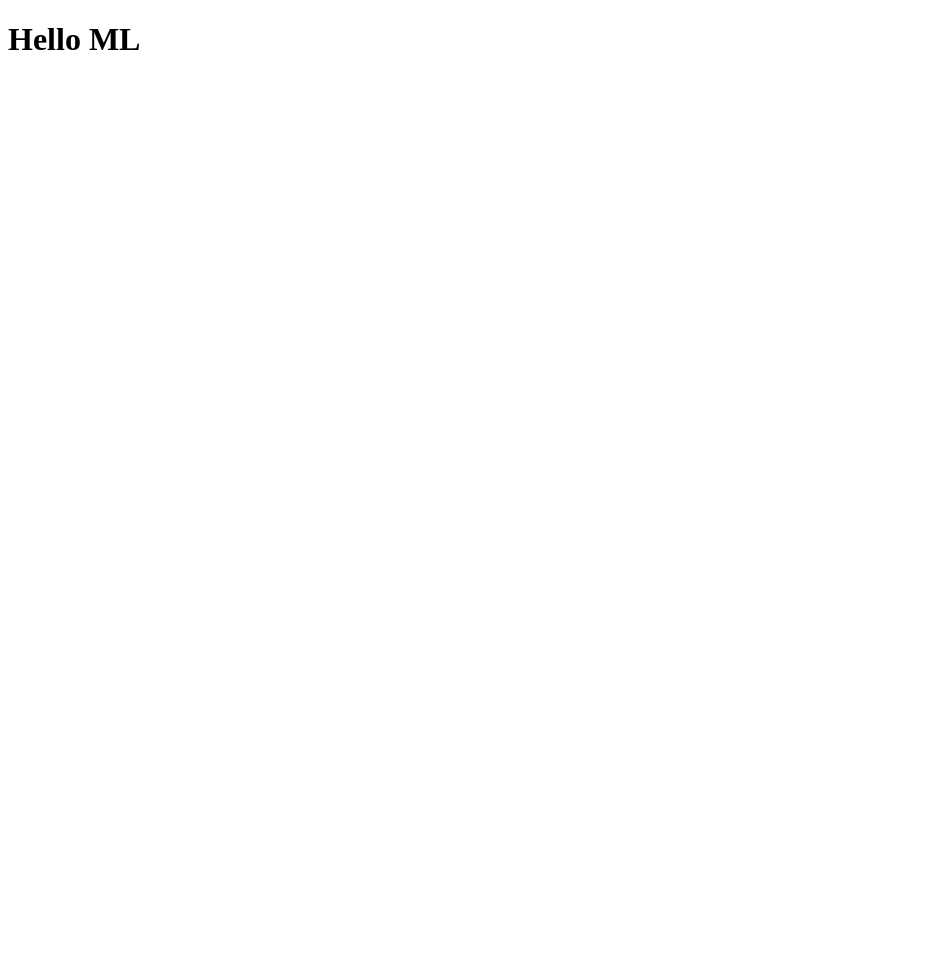
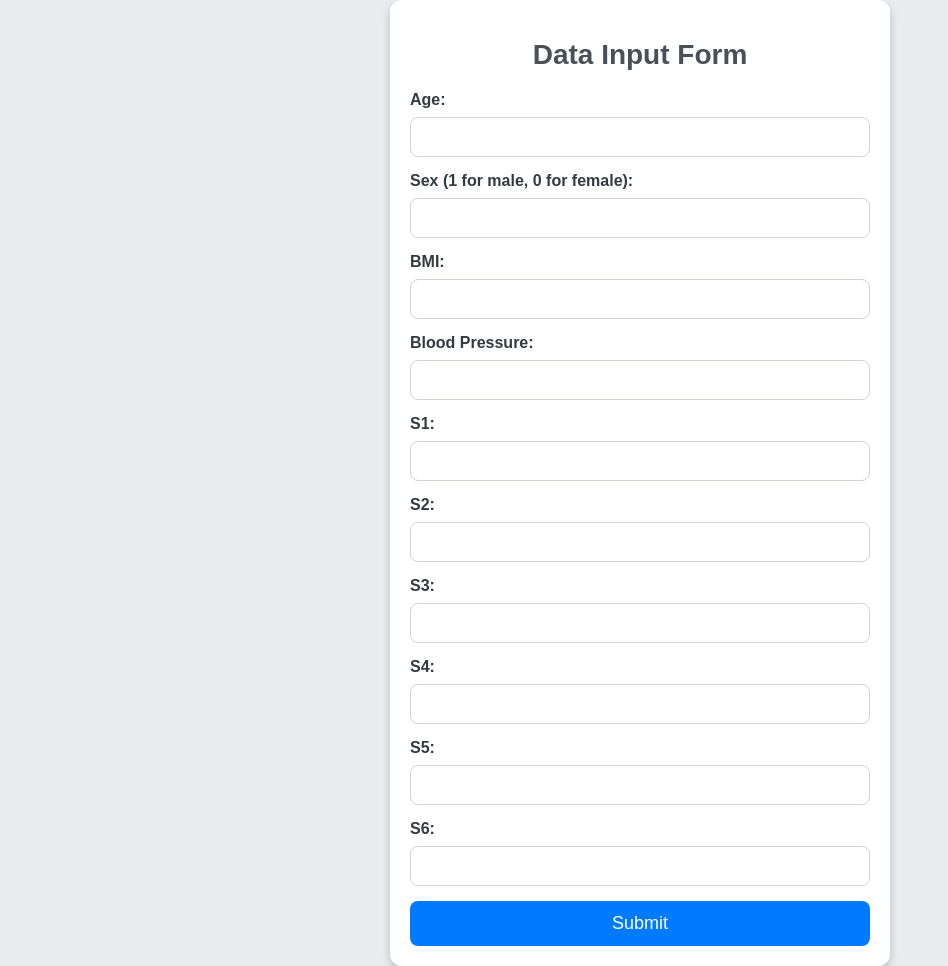
Before and after one commit to Swagat003/ML_Project, a Flask app: page / in a window 1280 px wide. Before the commit the part shown is almost empty. Shown: the whole page, without its empty margins (0-948 px from the left). Before the commit the page ends 50 px from the top, so only its background shows below. Run offline with Flask 3, Linux system fonts and the light colour scheme; parts of the project's set-up code (start-up, migrations or seed data) failed here and were passed over.

Commit message:
chore: Update Flask app with prediction form and result page

```diff
--- a/app.py
+++ b/app.py
@@ -19,7 +19,7 @@ def predict_api():
         return jsonify({"error": "Content-Type must be application/json"}), 400
 
     # Parse the incoming JSON data
-    data = request.json['data']
+    data = request.json.get('data', {})
 
     try:
         # Convert data to NumPy array and reshape it for prediction
@@ -38,5 +38,27 @@ def predict_api():
         # Handle any exceptions that may occur
         return jsonify({"error": str(e)}), 500
 
+@app.route('/predict', methods=['POST'])
+def predict():
+    try:
+        # Extract and convert form data to float
+        data = [float(x) for x in request.form.values()]
+
+        # Reshape and scale the data
+        final_input = scaler.transform(np.array(data).reshape(1, -1))
+
+        # Make prediction using the model
+        output = regmodel.predict(final_input)[0]
+
+        # Render the result page with the prediction
+        return render_template('prediction.html', prediction_text=f'{output}')
+
+    except ValueError:
+        # Handle invalid form data
+        return render_template('prediction.html', prediction_text='Invalid input. Please check your data.')
+    except Exception as e:
+        # Handle any other exceptions
+        return render_template('prediction.html', prediction_text=f'An error occurred: {str(e)}')
+
 if __name__ == '__main__':
     app.run(debug=True)
--- /dev/null
+++ b/static/styles.css
@@ -0,0 +1,69 @@
+body {
+    font-family: 'Arial', sans-serif;
+    background-color: #e9ecef;
+    justify-content: center;
+    align-items: center;
+    margin: 0;
+    display: flex;
+}
+
+.container {
+    background: #fff;
+    padding: 20px;
+    border-radius: 12px;
+    box-shadow: 0 4px 8px rgba(0, 0, 0, 0.2);
+    width: 90%;
+    max-width: 500px;
+    box-sizing: border-box; /* Ensure padding and border are included in width */
+}
+
+h1 {
+    font-size: 28px;
+    margin-bottom: 20px;
+    color: #495057;
+    text-align: center;
+}
+
+form {
+    display: flex;
+    flex-direction: column;
+}
+
+label {
+    margin-bottom: 8px;
+    font-weight: 600;
+    color: #343a40;
+}
+
+input[type="number"] {
+    margin-bottom: 15px;
+    padding: 10px;
+    border: 1px solid #ced4da;
+    border-radius: 8px;
+    font-size: 16px;
+    box-sizing: border-box; /* Ensure padding and border are included in width */
+}
+
+button {
+    padding: 12px;
+    background-color: #007bff;
+    border: none;
+    color: #fff;
+    border-radius: 8px;
+    cursor: pointer;
+    font-size: 18px;
+    transition: background-color 0.3s;
+}
+
+button:hover {
+    background-color: #0056b3;
+}
+
+@media (max-width: 600px) {
+    h1 {
+        font-size: 24px;
+    }
+    input[type="number"], button {
+        font-size: 14px;
+    }
+}
--- a/templates/index.html
+++ b/templates/index.html
@@ -3,9 +3,45 @@
 <head>
     <meta charset="UTF-8">
     <meta name="viewport" content="width=device-width, initial-scale=1.0">
-    <title>ML Project</title>
+    <title>Data Input Form</title>
+    <link rel="stylesheet" href="{{ url_for('static', filename='styles.css') }}">
 </head>
 <body>
-    <h1>Hello ML</h1>
+    <div class="container">
+        <h1>Data Input Form</h1>
+        <form action="{{ url_for('predict')}}" method="post">
+            <label for="age">Age:</label>
+            <input type="number" id="age" name="age" required>
+
+            <label for="sex">Sex (1 for male, 0 for female):</label>
+            <input type="number" id="sex" name="sex" min="0" max="1" required>
+
+            <label for="bmi">BMI:</label>
+            <input type="number" id="bmi" name="bmi" step="0.1" required>
+
+            <label for="bp">Blood Pressure:</label>
+            <input type="number" id="bp" name="bp" required>
+
+            <label for="s1">S1:</label>
+            <input type="number" id="s1" name="s1" required>
+
+            <label for="s2">S2:</label>
+            <input type="number" id="s2" name="s2" required>
+
+            <label for="s3">S3:</label>
+            <input type="number" id="s3" name="s3" required>
+
+            <label for="s4">S4:</label>
+            <input type="number" id="s4" name="s4" step="0.1" required>
+
+            <label for="s5">S5:</label>
+            <input type="number" id="s5" name="s5" step="0.1" required>
+
+            <label for="s6">S6:</label>
+            <input type="number" id="s6" name="s6" required>
+
+            <button type="submit">Submit</button>
+        </form>
+    </div>
 </body>
 </html>
```
Also changed, not shown: templates/prediction.html (added, +30 -0 lines).
